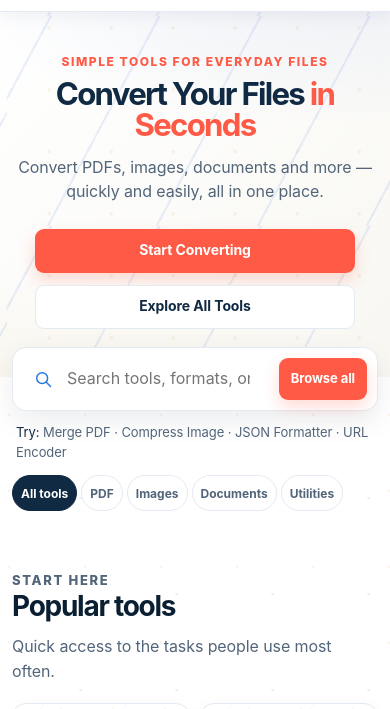
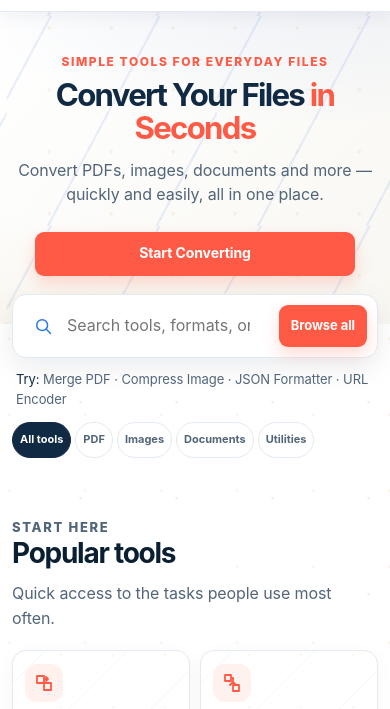
Before and after one commit to AlheriFoundation/umix-convert, a plain HTML site: page index.html in a window 390 px wide. Shown: the part 55-764 px from the top of the page. Drawn offline with Linux system fonts and the light colour scheme.

Commit message:
Refine homepage hero and category navigation

```diff
--- a/css/style.css
+++ b/css/style.css
@@ -839,7 +839,7 @@ h2, h3 { letter-spacing: -.035em; }
 .hero-grid { display: grid; grid-template-columns: minmax(0, 780px); justify-content: center; gap: 32px; }
 .hero-grid > div { text-align: center; }
 .hero .eyebrow { margin-bottom: 9px; font-size: 12px; line-height: 1.35; }
-.hero h1 { max-width: 720px; margin: 0 auto 13px; font-size: clamp(36px, 5vw, 58px); line-height: 1; }
+.hero h1 { max-width: 760px; margin: 0 auto 13px; font-size: clamp(34px, 4.5vw, 52px); line-height: 1.05; }
 .hero-copy { max-width: 620px; margin: 0 auto; color: var(--muted); font-size: 16px; line-height: 1.5; }
 .process-visual {
   border-color: var(--line);
@@ -1123,14 +1123,14 @@ h2, h3 { letter-spacing: -.035em; }
   .home-page .tool-filter {
     flex: 0 0 auto;
     min-height: 36px;
-    padding-inline: 8px;
-    font-size: 12px;
+    padding-inline: 7px;
+    font-size: 11px;
     white-space: nowrap;
   }
 }
 
 @media (max-width: 360px) {
-  .home-page .tool-filter { padding-inline: 7px; font-size: 11px; }
+  .home-page .tool-filter { padding-inline: 6px; font-size: 10px; }
 }
 
 /* Premium foreground system. Protected background declarations remain unchanged. */
@@ -1177,4 +1177,4 @@ h1, h2, h3, h4 { color: var(--navy-900); }
 .footer { border-top-color: var(--gold-600); background: var(--navy-950); }
 .footer h3 { color: var(--gold-300); }
 @media (max-width: 1100px) and (min-width: 761px) { .tool-grid { grid-template-columns: repeat(3, minmax(0, 1fr)); } }
-@media (max-width: 760px) { .hero-actions { align-items: stretch; flex-direction: column; max-width: 320px; margin-inline: auto; } .hero-actions .button { width: 100%; } }
+@media (max-width: 760px) { .hero h1 { font-size: clamp(30px, 8vw, 38px); } .hero-actions { align-items: stretch; flex-direction: column; max-width: 320px; margin-inline: auto; } .hero-actions .button { width: 100%; } }
--- a/js/main.js
+++ b/js/main.js
@@ -20,7 +20,7 @@ document.addEventListener('DOMContentLoaded', () => {
     if (!document.querySelector('.hero-actions')) {
       const actions = document.createElement('div');
       actions.className = 'hero-actions';
-      actions.innerHTML = '<a class="button button-primary" href="tools.html">Start Converting</a><a class="button button-secondary" href="#popular-title">Explore All Tools</a>';
+      actions.innerHTML = '<a class="button button-primary" href="https://www.umix-convert.online/tools.html">Start Converting</a>';
       heroCopy?.after(actions);
     }
   }
```
